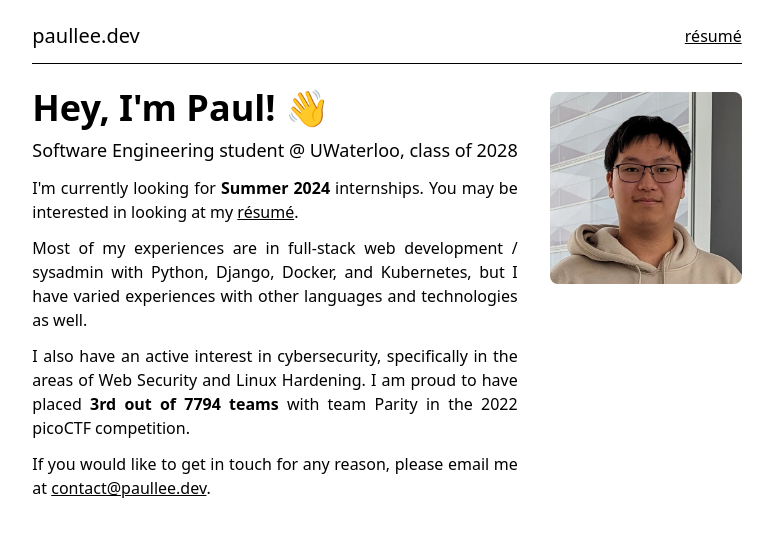
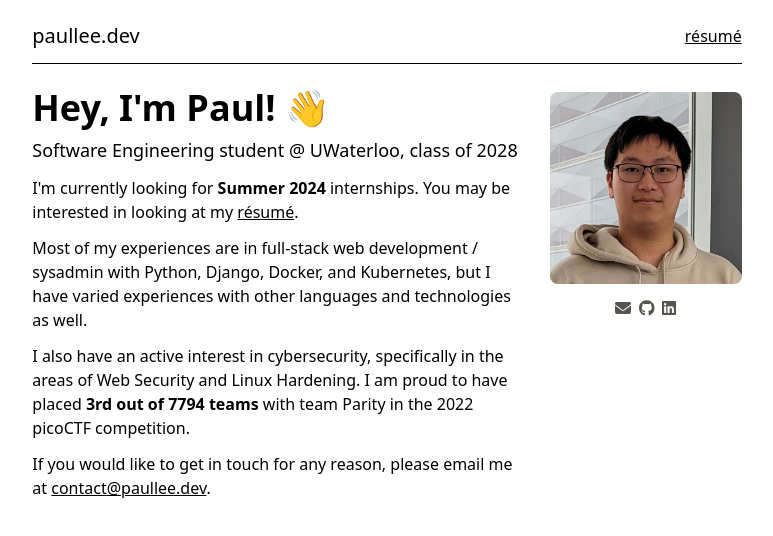
Before and after one commit to HillcrestEnigma/paullee.dev-2024, a Next.js app: page / in a window 1280 px wide. Shown: the top 536 px of the page, without its empty margins (253-1026 px from the left). Built offline with nearby package versions, Linux system fonts and the light colour scheme.

Commit message:
add socials

```diff
--- a/package.json
+++ b/package.json
@@ -10,6 +10,10 @@
     "lint": "next lint"
   },
   "dependencies": {
+    "@fortawesome/fontawesome-svg-core": "^6.5.1",
+    "@fortawesome/free-brands-svg-icons": "^6.5.1",
+    "@fortawesome/free-solid-svg-icons": "^6.5.1",
+    "@fortawesome/react-fontawesome": "^0.2.0",
     "next": "14.1.0",
     "react": "^18",
     "react-dom": "^18"
--- a/src/app/layout.tsx
+++ b/src/app/layout.tsx
@@ -2,7 +2,10 @@ import type { Metadata } from "next";
 import { Inter } from "next/font/google";
 import "./globals.css";
 import Header from "@/components/Header";
+import { config } from "@fortawesome/fontawesome-svg-core";
+import "@fortawesome/fontawesome-svg-core/styles.css";
 
+config.autoAddCss = false;
 const inter = Inter({ subsets: ["latin"] });
 
 export const metadata: Metadata = {
--- a/src/app/page.tsx
+++ b/src/app/page.tsx
@@ -1,6 +1,8 @@
 import Image from "next/image";
 import urls from "@/data/urls";
 import A from "@/components/A";
+import Socials from "@/components/Social";
+
 
 export default function About() {
   return (
@@ -13,7 +15,7 @@ export default function About() {
           <p className="mb-3 block text-lg lg:text-nowrap">
             Software Engineering student @ UWaterloo, class of 2028
           </p>
-          <div className="mb-3 w-0 min-w-full text-justify">
+          <div className="mb-3 w-0 min-w-full">
             <p className="mb-3">
               I&apos;m currently looking for <b>Summer 2024</b> internships. You
               may be interested in looking at my{" "}
@@ -30,20 +32,26 @@ export default function About() {
               placed <b>3rd out of 7794 teams</b> with team Parity in the 2022
               picoCTF competition.
             </p>
-            <p className="mb-3">
+            <p className="mb-8">
               If you would like to get in touch for any reason, please email me
               at <A email={urls.email} />.
             </p>
+            <div className="inline md:hidden">
+              <Socials />
             </div>
           </div>
         </div>
+      </div>
+      <div className="ml-auto mt-3 hidden flex-none md:inline">
         <Image
           src="/img/hs640.jpg"
           width={192}
           height={192}
-        className="mb-3 ml-auto mt-3 hidden aspect-square h-48 w-48 flex-none rounded-lg md:inline"
+          className="mb-3 aspect-square h-48 w-48 rounded-lg"
           alt="A headshot of Paul Lee"
         />
+        <Socials />
+      </div>
     </div>
   );
 }
--- /dev/null
+++ b/src/components/Social.tsx
@@ -0,0 +1,39 @@
+import { FontAwesomeIcon } from "@fortawesome/react-fontawesome";
+import { IconDefinition } from "@fortawesome/fontawesome-svg-core";
+import { faEnvelope } from "@fortawesome/free-solid-svg-icons";
+import { faGithub, faLinkedin } from "@fortawesome/free-brands-svg-icons";
+import urls from "@/data/urls";
+
+interface SocialProps {
+  icon: IconDefinition;
+  href: string;
+  className?: string;
+}
+
+function Social({ icon, href, className }: SocialProps) {
+  return (
+    <a href={href}>
+      <FontAwesomeIcon
+        icon={icon}
+        className={
+          className +
+          " scale-150 text-stone-600 hover:text-stone-950 md:scale-100"
+        }
+      />
+    </a>
+  );
+}
+
+export default function Socials() {
+  return (
+    <div className="flex justify-center gap-5 md:gap-2">
+      <Social
+        icon={faEnvelope}
+        href={"mailto:" + urls.email}
+        className="flex-none"
+      />
+      <Social icon={faGithub} href={urls.github} className="flex-none" />
+      <Social icon={faLinkedin} href={urls.linkedin} className="flex-none" />
+    </div>
+  );
+}
--- a/src/data/urls.ts
+++ b/src/data/urls.ts
@@ -1,6 +1,8 @@
 const urls = {
   resume: "https://cdn.paullee.dev/files/resume_20240120.pdf",
   email: "contact@paullee.dev",
+  github: "https://github.com/HillcrestEnigma",
+  linkedin: "https://www.linkedin.com/in/paul-lee-dev/",
 };
 
 export default urls;
```
Also changed, not shown: 1 other file (tests, documents, lock files or other folders). Lines whose indentation alone changed are shown as unchanged.
